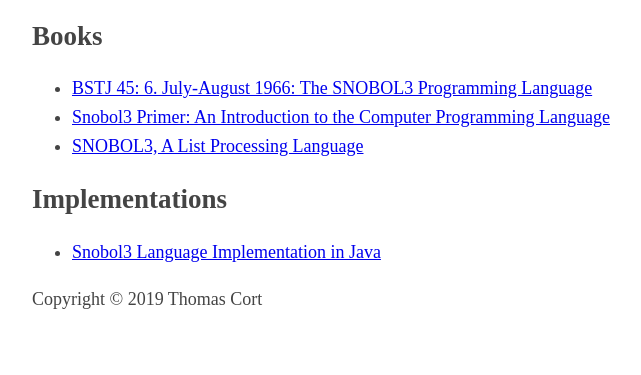
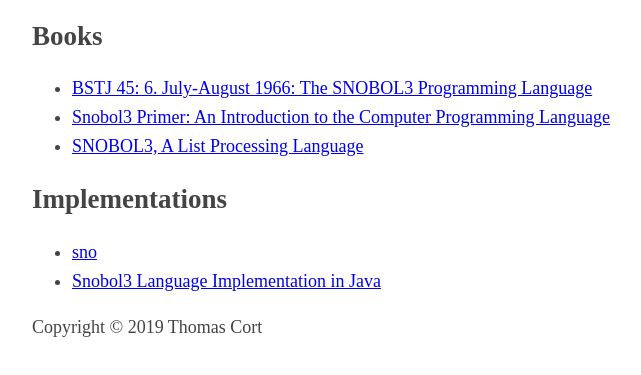
Before and after one commit to snobol3/web, a plain HTML site: page index.html in a window 1280 px wide. Shown: the part 139-514 px from the top of the page, without its empty margins (283-924 px from the left). Drawn offline with Linux system fonts and the light colour scheme.

Commit message:
implementations: add sno

```diff
--- a/index.html
+++ b/index.html
@@ -31,6 +31,7 @@
   </ul>
   <h2>Implementations</h2>
   <ul>
+    <li><a href="https://github.com/snobol3/sno">sno</a></li>
     <li><a href="http://www.snobol4.org/dennis.heimbigner/s3/">Snobol3 Language Implementation in Java</a></li>
   </ul>
   <footer>
```
